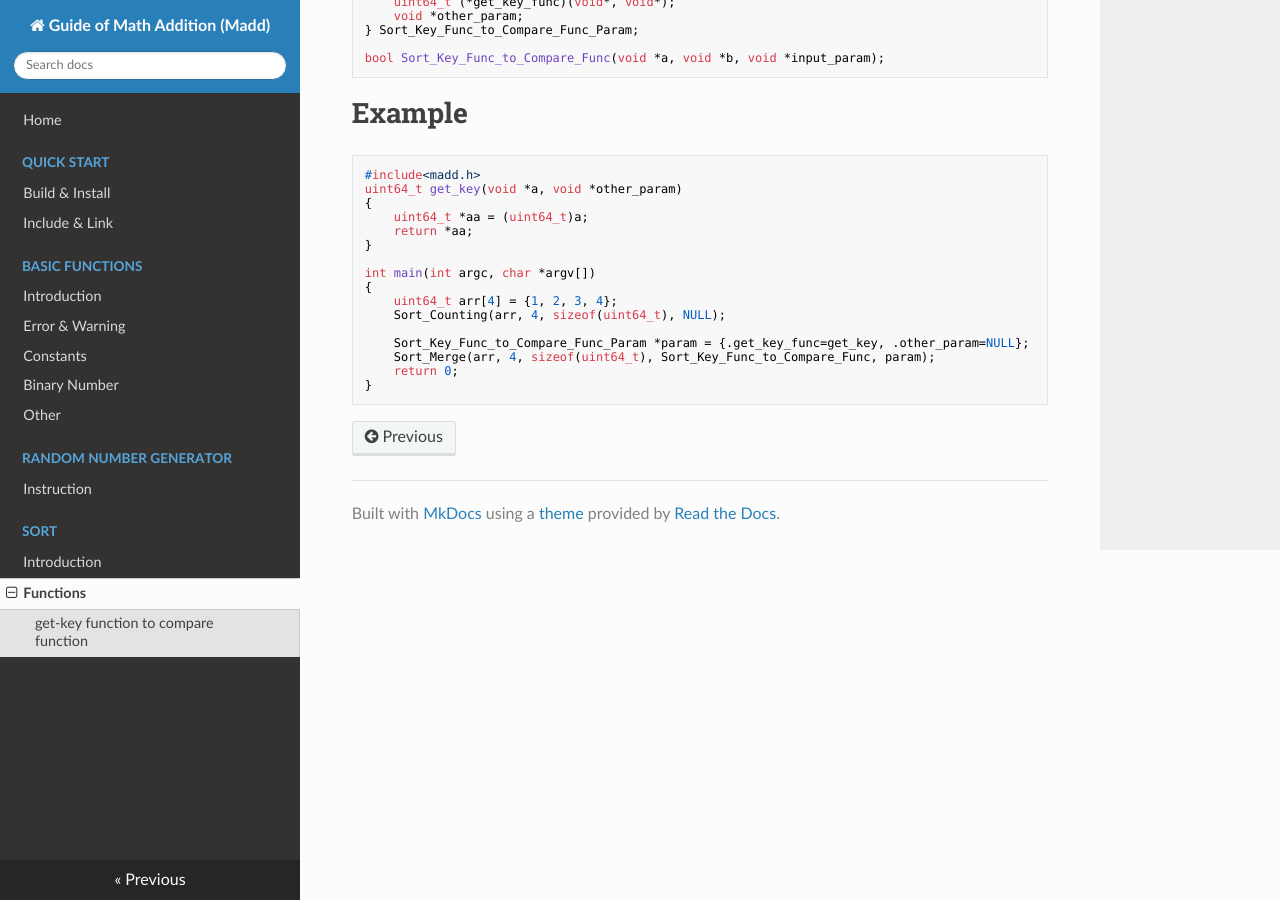
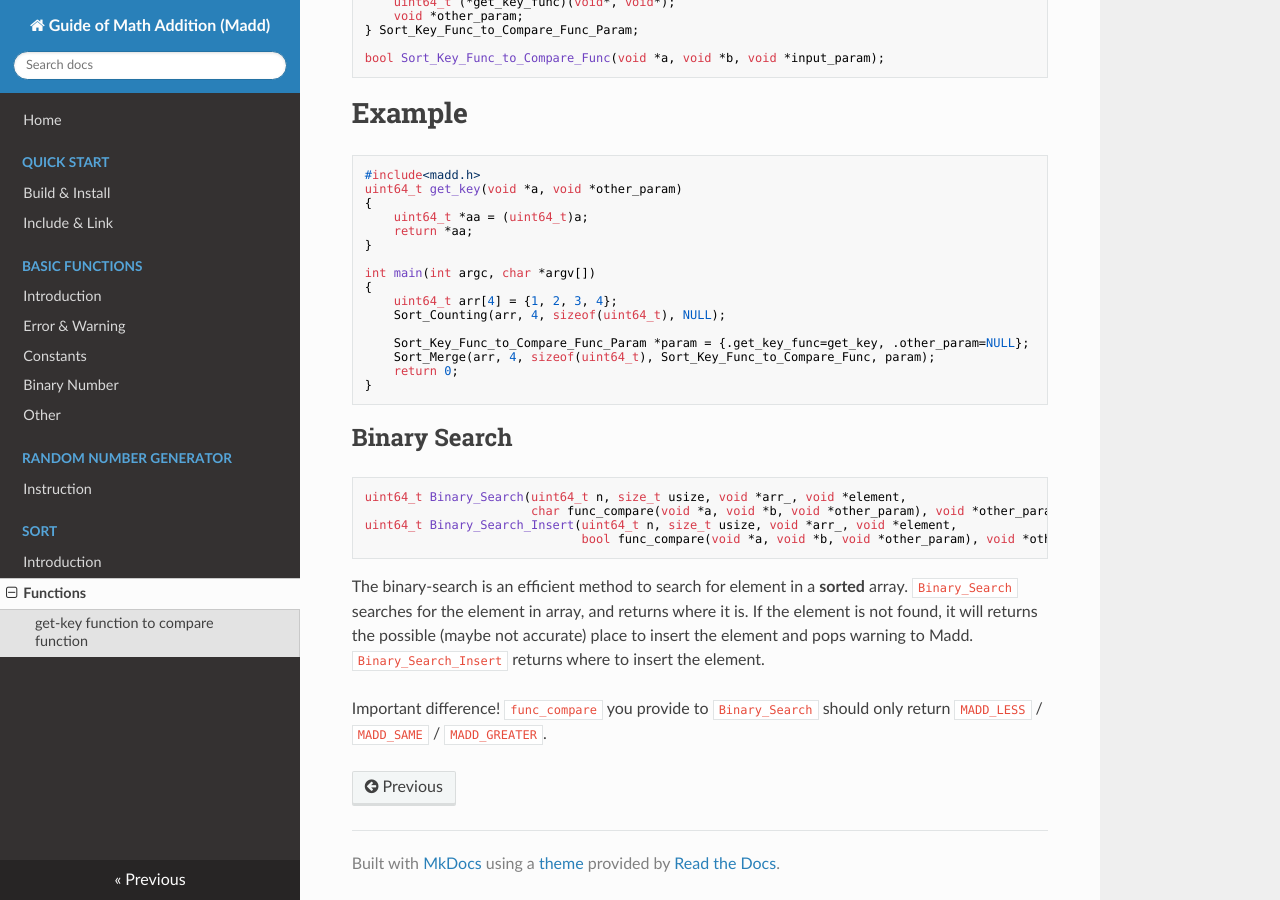
Before and after one commit to zenglinxing/madd, an MkDocs documentation site: the page built from doc/docs/sort-func.md, in a window 1280 px wide and 900 px high, scrolled down 709 px. Built offline with MkDocs 1.6.1, drawn with Linux system fonts in a browser that asks for light colours; nearby versions of some CDN libraries.

Commit message:
doc: binary search

````diff
--- a/doc/docs/sort-func.md
+++ b/doc/docs/sort-func.md
@@ -60,3 +60,20 @@ int main(int argc, char *argv[])
     return 0;
 }
 ```
+
+Binary Search
+---
+
+```C
+uint64_t Binary_Search(uint64_t n, size_t usize, void *arr_, void *element,
+                       char func_compare(void *a, void *b, void *other_param), void *other_param);
+uint64_t Binary_Search_Insert(uint64_t n, size_t usize, void *arr_, void *element,
+                              bool func_compare(void *a, void *b, void *other_param), void *other_param);
+```
+
+The binary-search is an efficient method to search for element in a **sorted** array.
+`Binary_Search` searches for the element in array, and returns where it is.
+If the element is not found, it will returns the possible (maybe not accurate) place to insert the element and pops warning to Madd.
+`Binary_Search_Insert` returns where to insert the element.
+
+Important difference! `func_compare` you provide to `Binary_Search` should only return `MADD_LESS` / `MADD_SAME` / `MADD_GREATER`.
````
